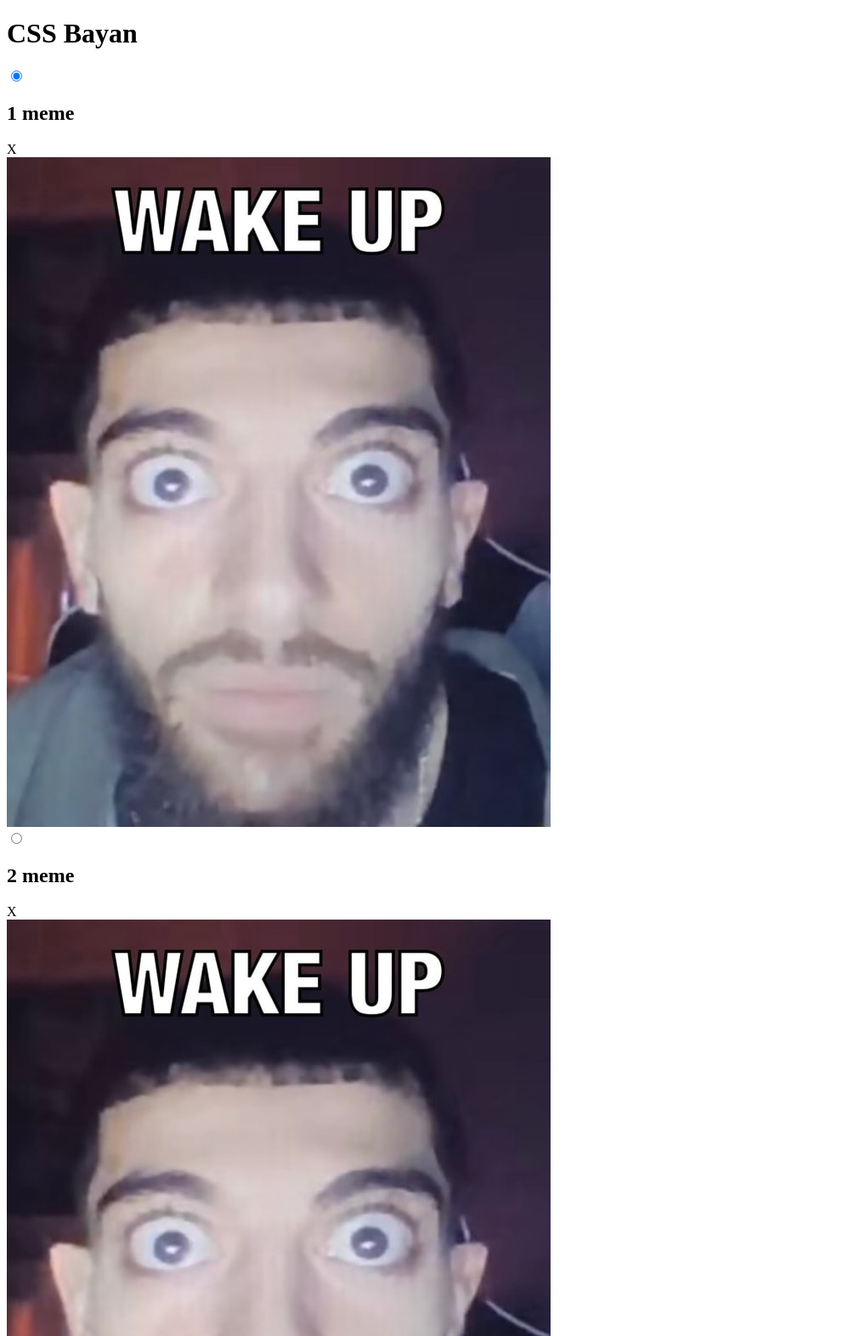
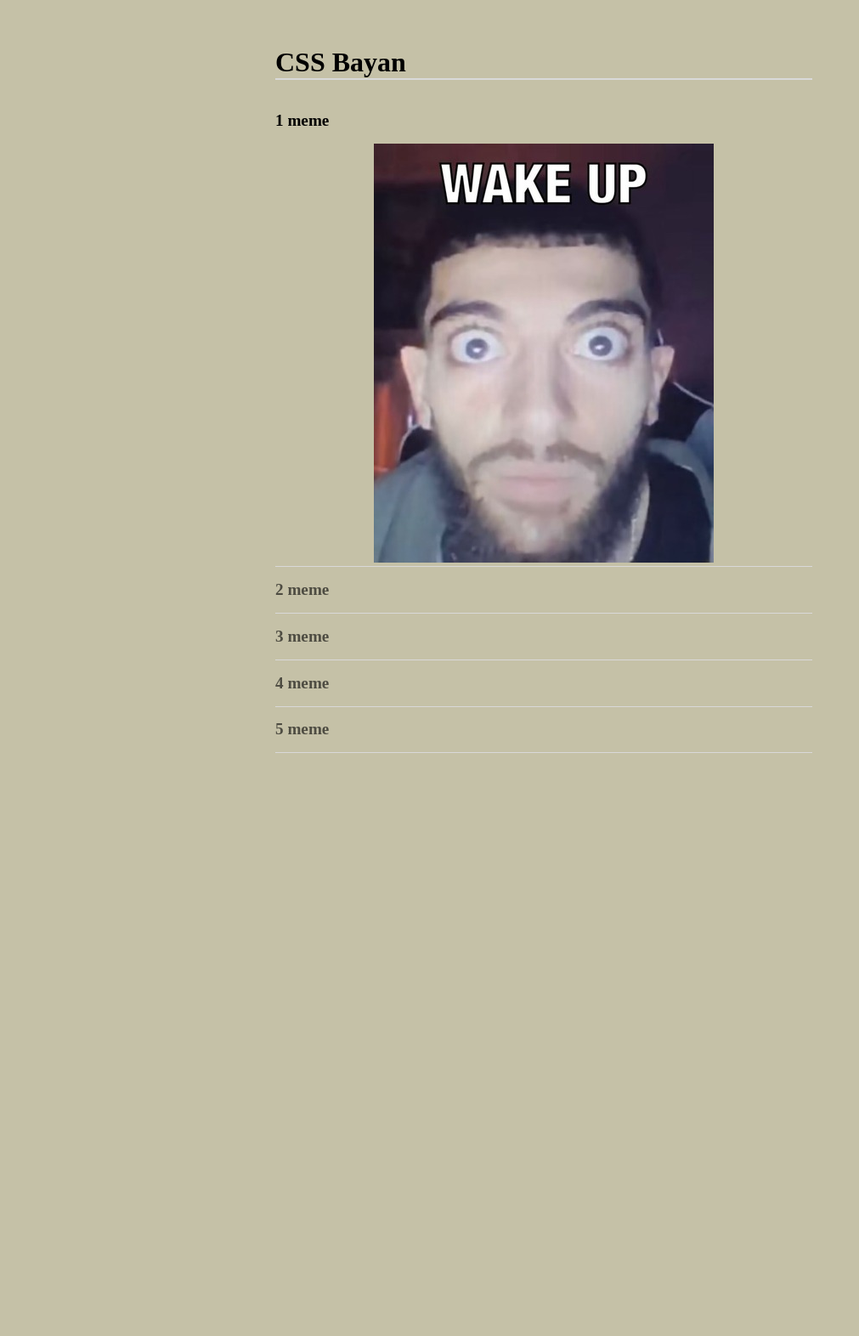
Before and after one commit to XnextOneO/cssBayan, a plain HTML site: page index.html in a window 1280 px wide. Shown: the top 1572 px of the page at 85% size, without its empty margins (0-1011 px from the left). After the commit the page ends 920 px from the top, so only its background shows below. Drawn offline with Linux system fonts and the light colour scheme.

Commit message:
feat: add styles (Son, March 13, 2023 21:04:04 PM)

```diff
--- a/index.css
+++ b/index.css
@@ -0,0 +1,146 @@
+html {
+    box-sizing: border-box;
+    scroll-behavior: smooth;
+}
+
+body {
+    background-color: #c5c1a7;
+    font-size: 0.8rem;
+}
+
+h1 {
+    border-bottom: 0.07em solid #D9D9D9;
+    font-size: 2.5em;
+    font-weight: bold;
+}
+
+h2 {
+    font-size: 1.5em;
+    font-weight: bold;
+}
+
+.content {
+    width: 50%;
+    padding: 2%;
+    margin: auto;
+}
+
+.accor {
+    display: flex;
+    flex-direction: column;
+    margin: 0 auto;
+}
+
+
+.accorItem {
+    display: flex;
+    flex-direction: column;
+    padding: 0;
+    border-bottom: 0.06em solid #D9D9D9;
+}
+
+.accorItem > input {
+    display: none;
+}
+
+.itemName-X {
+    display: flex;
+    justify-content: space-between;
+}
+
+.itemName-X > h2 {
+    opacity: .6;
+
+}
+
+.btnWrap {
+    background: url('img/icon.svg') 0 0/100% 100% no-repeat;
+    align-self: center;
+    width: 3rem;
+    height: 3rem;
+    transform: rotate(135deg);
+    opacity: 0;
+    transition: all ease .8s;
+    position: absolute;
+    margin-left: 45%;
+    border-radius: 50%;
+}
+
+
+.imgMeme {
+    display: inline-block;
+    align-self: center;
+    max-width: 100%;
+    height: 0;
+    overflow: hidden;
+    margin: 0 auto;
+    opacity: 0;
+    transition: all 1.2s;
+}
+
+.imgMeme > img {
+    transform: scale(0.8);
+    transition: all 2s;
+    width: 100%;
+}
+
+.accorInput:checked ~ .imgMeme {
+    height: auto;
+    opacity: 1;
+}
+
+.accorInput:checked ~ .imgMeme > img {
+    transform: scale(1);
+}
+
+.accorInput:checked ~ .itemName-X > h2 {
+    opacity: 1;
+}
+
+.accorInput:checked ~ .itemName-X > .btnWrap {
+    transform: rotate(90deg);
+}
+
+
+@media (hover: hover) {
+    .accorItem:hover .btnWrap {
+        transform: rotate(90deg);
+        opacity: 1;
+        cursor: pointer;
+
+    }
+
+    .accorItem {
+        cursor: pointer;
+    }
+
+    .accor:hover .itemName-X > h2 {
+        opacity: 1;
+
+    }
+
+
+    .accorItem:hover .imgMeme > img {
+        transform: scale(1);
+    }
+
+    .accor:hover .btnWrap {
+        opacity: 1;
+    }
+
+
+    .accorItem:hover .imgMeme {
+        height: auto;
+        opacity: 1;
+    }
+}
+
+
+.accorItem:active .itemName-X h2 {
+    color: deepskyblue;
+}
+
+.accorItem:active .itemName-X .btnWrap {
+    background-color: deepskyblue;
+
+}
--- a/index.html
+++ b/index.html
@@ -3,6 +3,7 @@
 <head>
     <meta charset="UTF-8">
     <link rel="stylesheet" href="index.css">
+    <meta name="viewport" content="width=device-width, initial-scale=1.0">
     <title>CSS Bayan</title>
 </head>
 <body>
@@ -14,7 +15,7 @@
             <input class="accorInput" type="radio" name="accordion" checked>
             <div class="itemName-X">
                 <h2>1 meme</h2>
-                <div class="btnWrap">X</div>
+                <div class="btnWrap"></div>
             </div>
             <div class="imgMeme">
                 <img src="img/wakeUp.jpg" alt="">
@@ -24,40 +25,40 @@
             <input class="accorInput" type="radio" name="accordion">
             <div class="itemName-X">
                 <h2>2 meme</h2>
-                <div class="btnWrap">X</div>
+                <div class="btnWrap"></div>
             </div>
             <div class="imgMeme">
-                <img src="img/wakeUp.jpg" alt="" >
+                <img src="img/mem1.jpg" alt="">
             </div>
         </label>
         <label class="accorItem">
             <input class="accorInput" type="radio" name="accordion">
             <div class="itemName-X">
                 <h2>3 meme</h2>
-                <div class="btnWrap">X</div>
+                <div class="btnWrap"></div>
             </div>
             <div class="imgMeme">
-                <img src="img/wakeUp.jpg" alt="" >
+                <img src="img/mem2.jpg" alt="">
             </div>
         </label>
         <label class="accorItem">
             <input class="accorInput" type="radio" name="accordion">
             <div class="itemName-X">
                 <h2>4 meme</h2>
-                <div class="btnWrap">X</div>
+                <div class="btnWrap"></div>
             </div>
             <div class="imgMeme">
-                <img src="img/wakeUp.jpg" alt="" >
+                <img src="img/mem3.jpg" alt="">
             </div>
         </label>
         <label class="accorItem">
             <input class="accorInput" type="radio" name="accordion">
             <div class="itemName-X">
                 <h2>5 meme</h2>
-                <div class="btnWrap">X</div>
+                <div class="btnWrap"></div>
             </div>
             <div class="imgMeme">
-                <img src="img/wakeUp.jpg" alt="">
+                <img src="img/mem4.jpg" alt="">
             </div>
         </label>
     </div>
```
Also changed, not shown: img/icon.svg (added), img/mem1.jpg (added), img/mem2.jpg (added), img/mem3.jpg (added), img/mem4.jpg (added), img/wakeUP.jpg (added), img/wakeUp.jpg (deleted).
